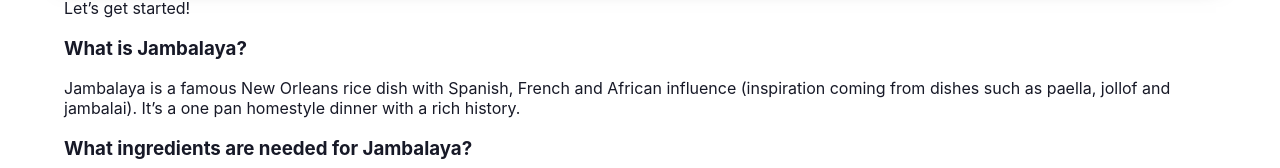
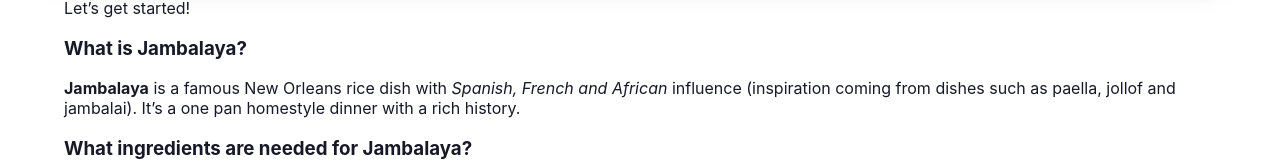
Before and after one commit to kamara-moses/SoulFood, a plain HTML site: page jambalaya.html in a window 1280 px wide. Shown: the part 544-712 px from the top of the page. Drawn offline with nearby package versions, Linux system fonts and the light colour scheme; a web font is replaced by a local one.

Commit message:
added bold and italic elements to jambalaya html file

```diff
--- a/jambalaya.html
+++ b/jambalaya.html
@@ -43,7 +43,7 @@
                 <div>
                     <p>Let’s get started!</p>
                     <h3>What is Jambalaya?</h3>
-                    <p>Jambalaya is a famous New Orleans rice dish with Spanish, French and African influence (inspiration coming from dishes such as paella, jollof and jambalai). It’s a one pan homestyle dinner with a rich history.</p>
+                    <p><b>Jambalaya</b> is a famous New Orleans rice dish with <em>Spanish, French and African</em> influence (inspiration coming from dishes such as paella, jollof and jambalai). It’s a one pan homestyle dinner with a rich history.</p>
 
                     <h3>What ingredients are needed for Jambalaya?</h3>
                     <ul>
```
